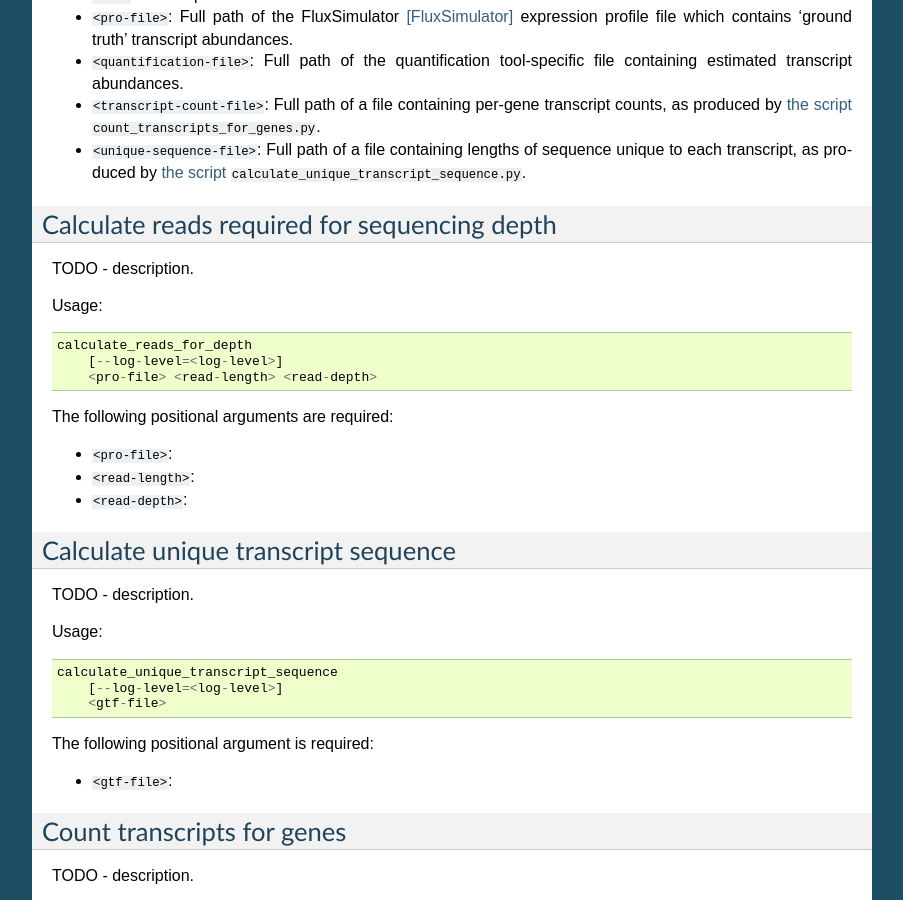
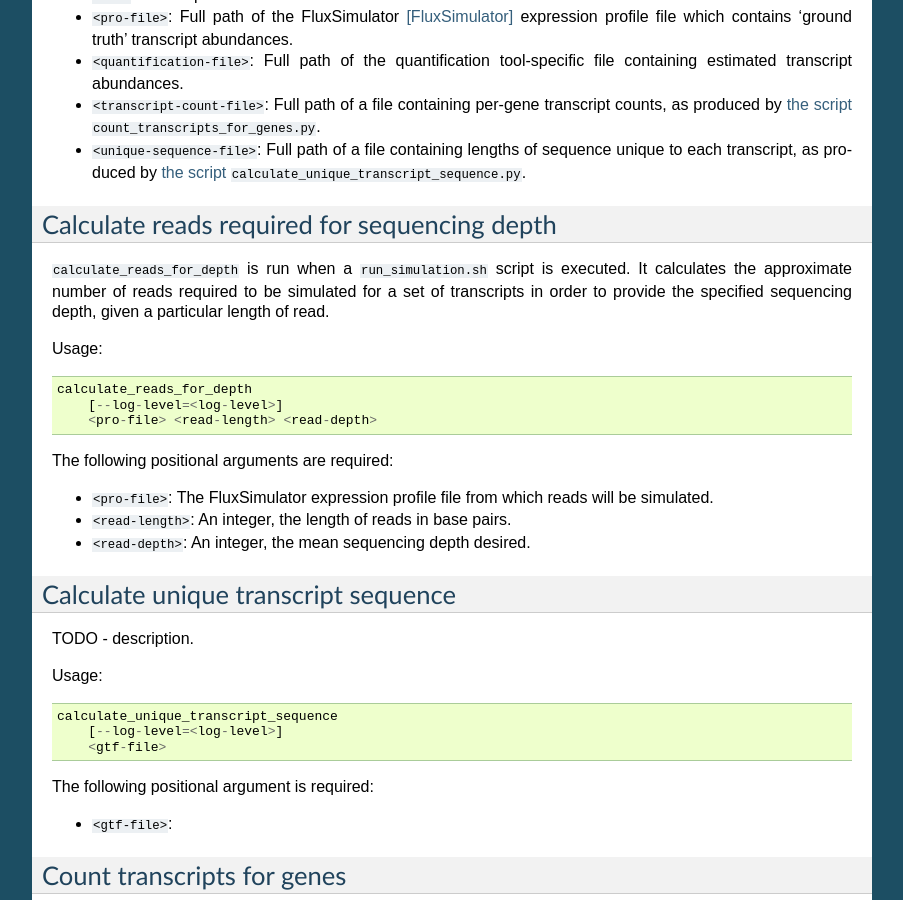
Before and after one commit to lweasel/piquant, a Sphinx documentation site: the page built from docs/support_scripts.rst, in a window 1280 px wide and 900 px high, scrolled down 1398 px. Shown: the whole window, without its empty margins (198-1101 px from the left). Built offline with Sphinx 7.4.7, drawn with Linux system fonts in a browser that asks for light colours; formulas are drawn with MathJax 3.

Commit message:
Document `calculate_reads_for_depth` script.

```diff
--- a/docs/support_scripts.rst
+++ b/docs/support_scripts.rst
@@ -70,7 +70,7 @@
 Calculate reads required for sequencing depth
 ---------------------------------------------
 
-TODO - description.
+``calculate_reads_for_depth`` is run when a ``run_simulation.sh`` script is executed. It calculates the approximate number of reads required to be simulated for a set of transcripts in order to provide the specified sequencing depth, given a particular length of read.
 
 Usage::
 
@@ -80,9 +80,9 @@
 
 The following positional arguments are required:
 
-* ``<pro-file>``:
-* ``<read-length>``:
-* ``<read-depth>``:
+* ``<pro-file>``: The FluxSimulator expression profile file from which reads will be simulated.
+* ``<read-length>``: An integer, the length of reads in base pairs.
+* ``<read-depth>``: An integer, the mean sequencing depth desired.
 
 .. _calculate-unique-transcript-sequence:
 
```
